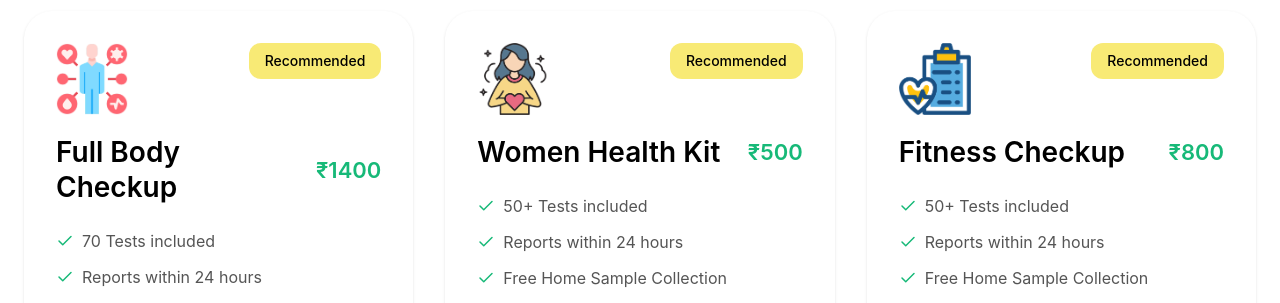
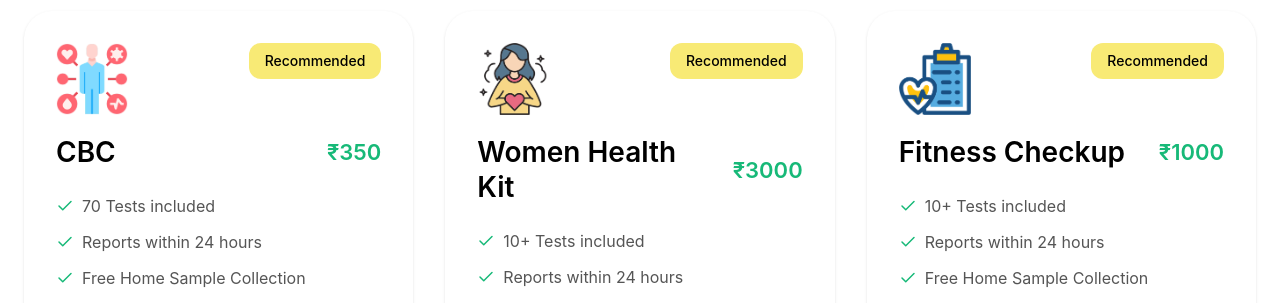
Before and after one commit to harshikak7/patholab, a React (Vite) app in the folder frontend/: page / in a window 1280 px wide. Shown: the part 980-1283 px from the top of the page. Built offline with nearby package versions, Linux system fonts and the light colour scheme; no server answers.

Commit message:
Completed

```diff
--- a/frontend/src/components/home/PopularPackages.jsx
+++ b/frontend/src/components/home/PopularPackages.jsx
@@ -7,8 +7,8 @@ import fitness from "../../assets/fitness.png";
 
 const packages = [
   {
-    title: "Full Body Checkup",
-    price: "1400",
+    title: "CBC",
+    price: "350",
     recommended: true,
     icon: body,
 
@@ -21,12 +21,12 @@ const packages = [
 
   {
     title: "Women Health Kit",
-    price: "500",
+    price: "3000",
     recommended: true,
     icon: women,
 
     features: [
-      "50+ Tests included",
+      "10+ Tests included",
       "Reports within 24 hours",
       "Free Home Sample Collection",
     ],
@@ -34,12 +34,12 @@ const packages = [
 
   {
     title: "Fitness Checkup",
-    price: "800",
+    price: "1000",
     recommended: true,
     icon: fitness,
 
     features: [
-      "50+ Tests included",
+      "10+ Tests included",
       "Reports within 24 hours",
       "Free Home Sample Collection",
     ],
```
